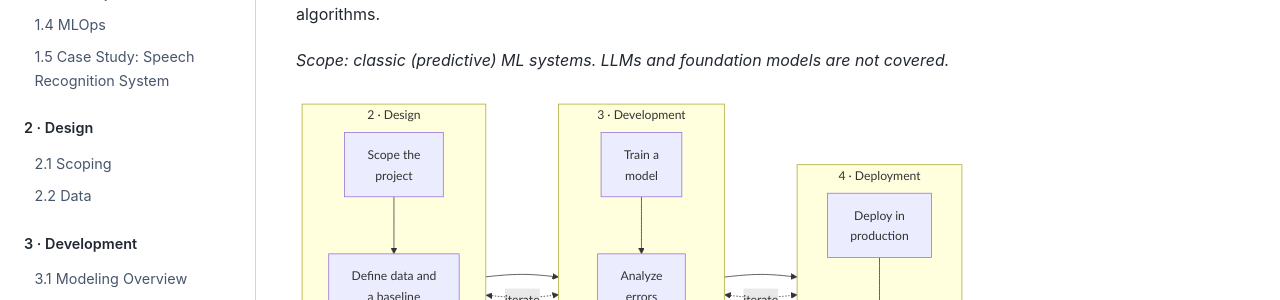
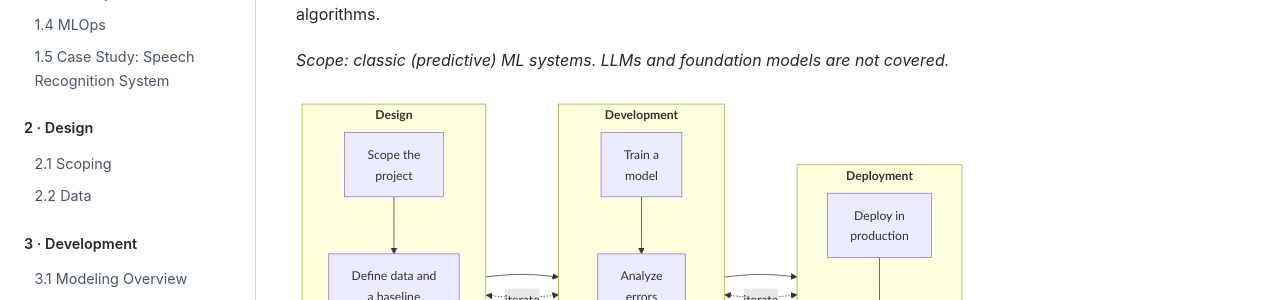
Before and after one commit to 0trm/mlkb, a Sphinx documentation site: the page built from docs/index.md, in a window 1280 px wide and 900 px high. Shown: the part 269-569 px from the top of the window. Built offline with Sphinx 7.4.7 and the Sphinx Book theme 1.1.4, drawn with Linux system fonts in a browser that asks for light colours.

Commit message:
Bold the stage names in the home diagram and drop their numbers
Co-Authored-By: Claude Opus 5.5 <noreply@anthropic.com>

````diff
--- a/docs/index.md
+++ b/docs/index.md
@@ -6,15 +6,15 @@ These are study notes on building machine learning systems end to end. They comp
 
 ```mermaid
 flowchart LR
-  subgraph design[2 · Design]
+  subgraph design[<b>Design</b>]
     direction TB
     A[Scope the<br>project] --> B[Define data and<br>a baseline] --> C[Label and<br>organize data]
   end
-  subgraph development[3 · Development]
+  subgraph development[<b>Development</b>]
     direction TB
     D[Train a<br>model] --> E[Analyze<br>errors] --> F[Audit before<br>launch]
   end
-  subgraph deployment[4 · Deployment]
+  subgraph deployment[<b>Deployment</b>]
     direction TB
     G[Deploy in<br>production] --> H[Monitor and<br>maintain]
   end
````
